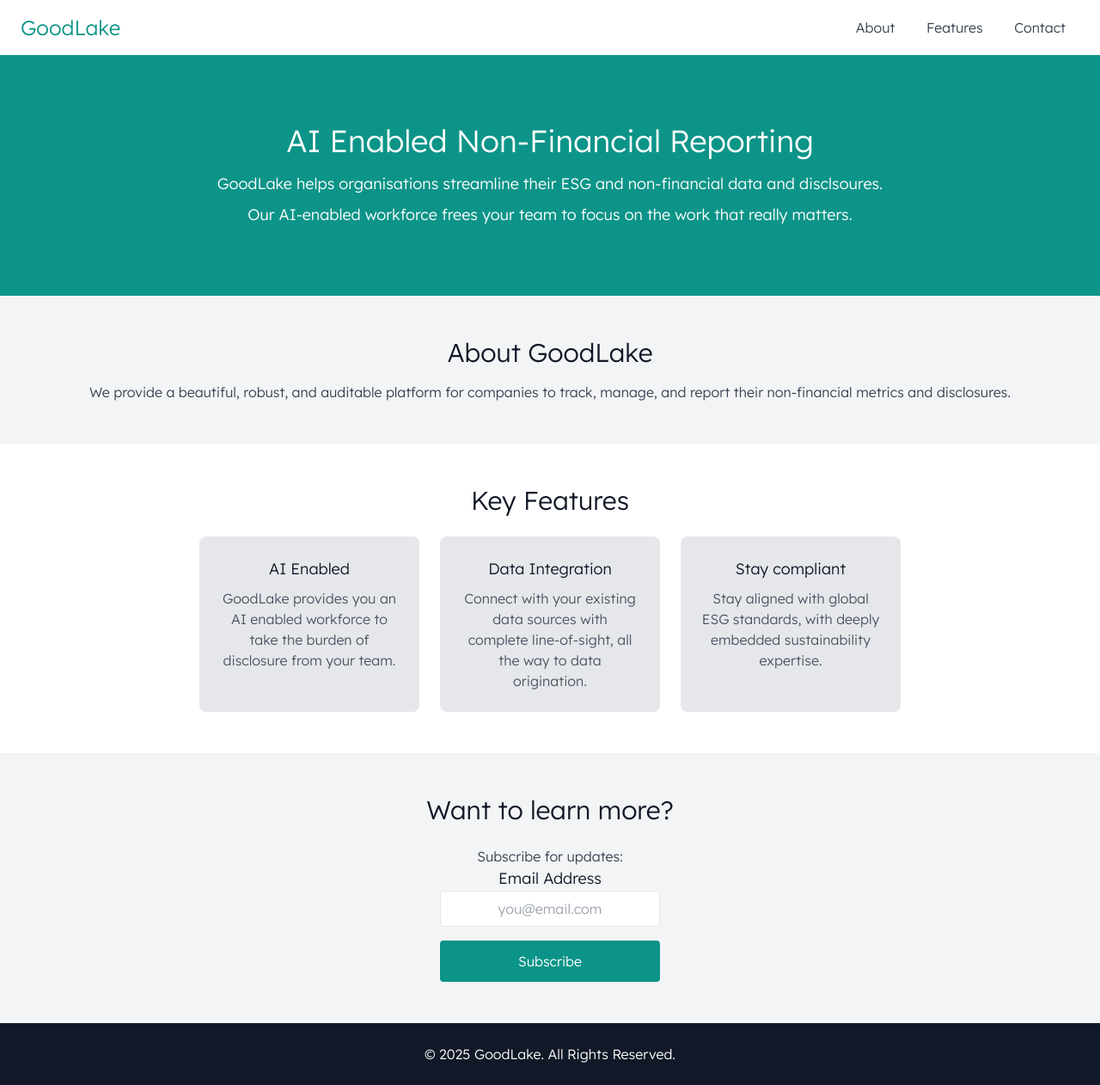
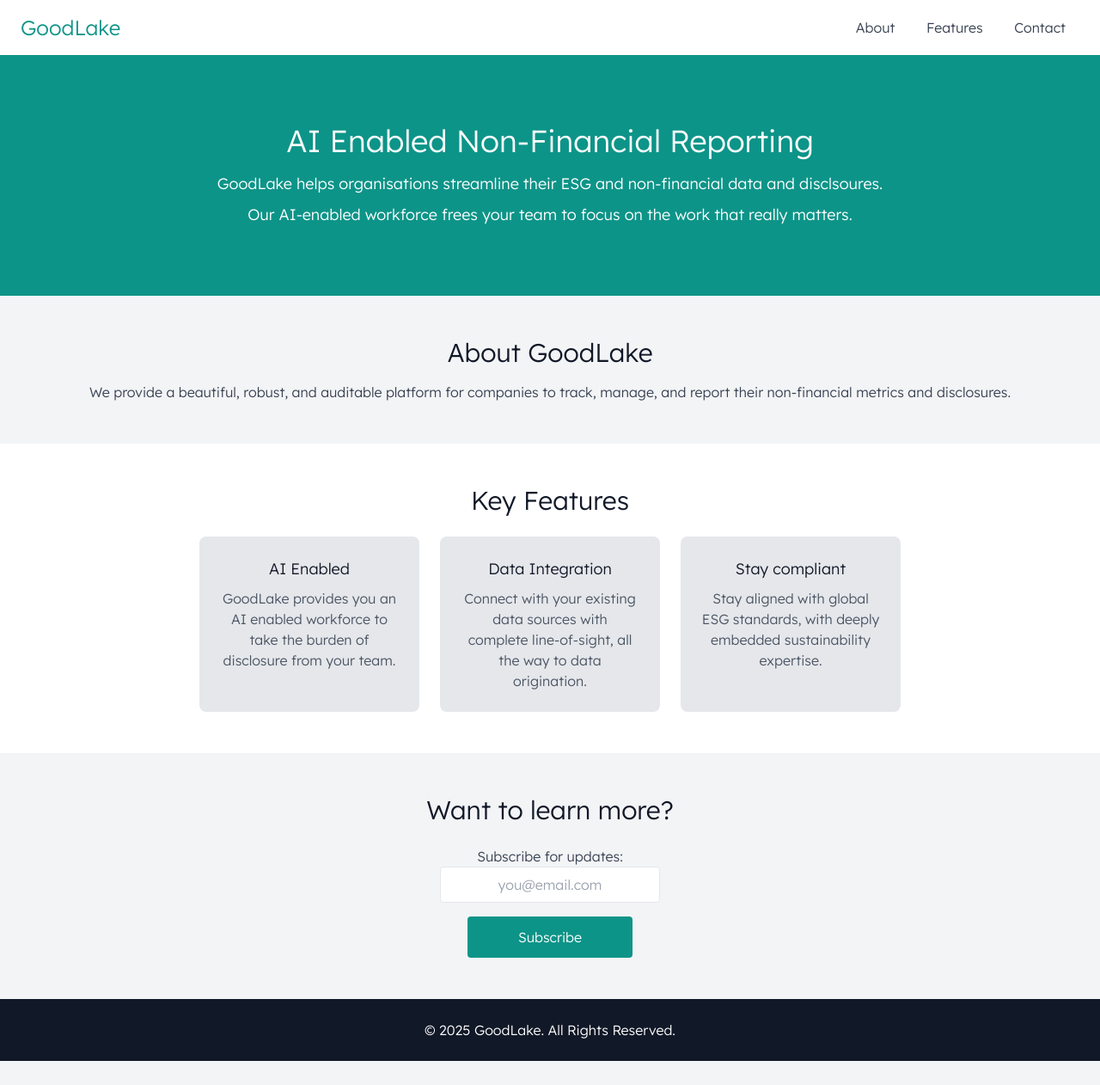
Before and after one commit to git-wayfa/goodlake.io, a Jekyll site: the page built from index.md, in a window 1280 px wide. Shown: the whole page at 86% size. Built offline with Jekyll 4.4.1, drawn with Linux system fonts in a browser that asks for light colours; nearby versions of some CDN libraries; comment, search, counter and statistics services are not loaded; after the commit the page ends 1234 px from its top, so only the background shows below that.

Commit message:
Update index.md again again

```diff
--- a/index.md
+++ b/index.md
@@ -8,11 +8,10 @@ title: "GoodLake"
   <form action="https://goodlake.us10.list-manage.com/subscribe/post?u=1baf868f81653e999b02df594&amp;id=274a943fe0&amp;f_id=0064fbe3f0" method="post" id="mc-embedded-subscribe-form" name="mc-embedded-subscribe-form" class="validate text-center" target="_blank">
     <div id="mc_embed_signup_scroll">
       <div class="mb-4">
-        <label for="mce-EMAIL" class="block text-lg">Email Address</label>
         <input type="email" name="EMAIL" placeholder="you@email.com" class="block w-64 p-2 border rounded text-center" id="mce-EMAIL" required />
       </div>
       <div class="clear foot">
-        <input type="submit" name="subscribe" id="mc-embedded-subscribe" class="bg-teal-600 text-white rounded p-3 cursor-pointer w-64" value="Subscribe" />
+        <input type="submit" name="subscribe" id="mc-embedded-subscribe" class="bg-teal-600 text-white rounded p-3 cursor-pointer w-48" value="Subscribe" />
       </div>
     </div>
   </form>
```
